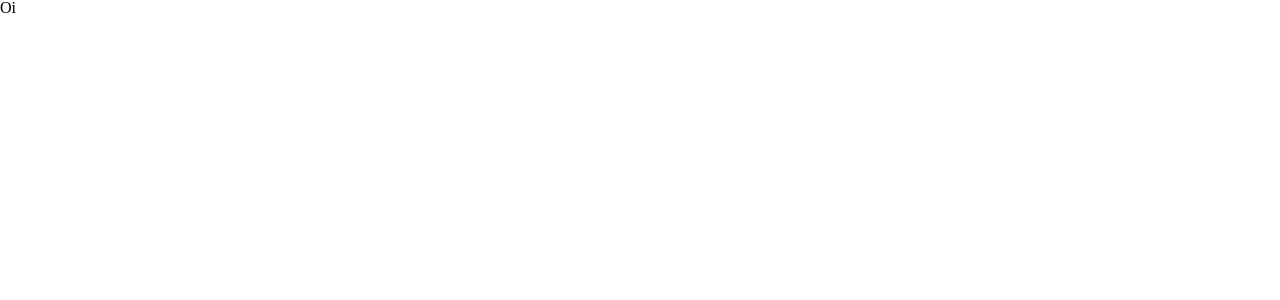
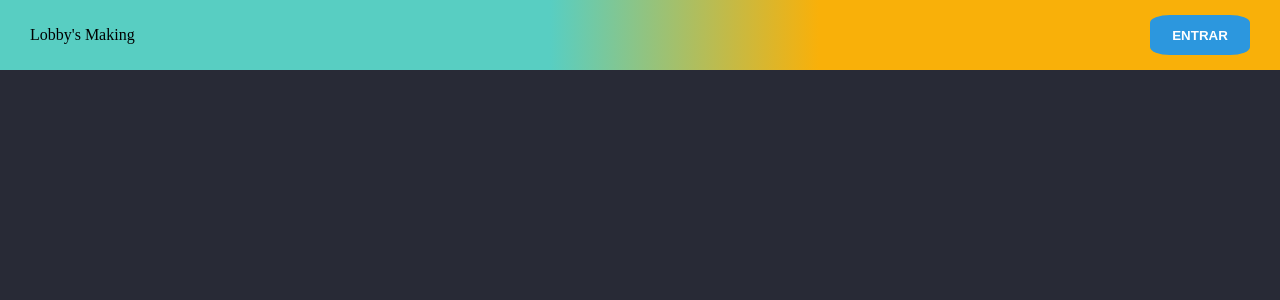
Before and after one commit to Vinicios-Pires/LobbysMakingFront, a React (Create React App) app: page / in a window 1280 px wide. Shown: the top 300 px of the page. Built offline with nearby package versions, Linux system fonts and the light colour scheme.

Commit message:
feat: home page

```diff
--- a/src/App.js
+++ /dev/null
@@ -1,11 +0,0 @@
-import "./styles/reset.css";
-
-function App() {
-	return (
-		<>
-			<h1>Oi</h1>
-		</>
-	);
-}
-
-export default App;
--- /dev/null
+++ b/src/App.jsx
@@ -0,0 +1,34 @@
+import { useState } from "react";
+import { BrowserRouter, Routes, Route } from "react-router-dom";
+
+import LoadingContext from "./contexts/LoadingContext";
+import UserContext from "./contexts/UserContext";
+
+import Home from "./components/home";
+import Signin from "./components/signin";
+
+import "./styles/reset.css";
+import GlobalStyle from "./styles/GlobalStyle";
+
+function App() {
+	const [isLoading, setIsLoading] = useState(false);
+	const [user, setUser] = useState(null);
+
+	return (
+		<>
+			<GlobalStyle />
+			<LoadingContext.Provider value={(isLoading, setIsLoading)}>
+				<UserContext.Provider value={(user, setUser)}>
+					<BrowserRouter>
+						<Routes>
+							<Route path="/" element={<Home />} />
+							<Route path="/login" element={<Signin />} />
+						</Routes>
+					</BrowserRouter>
+				</UserContext.Provider>
+			</LoadingContext.Provider>
+		</>
+	);
+}
+
+export default App;
--- /dev/null
+++ b/src/components/header/header.styled.js
@@ -0,0 +1,38 @@
+import styled from "styled-components";
+
+export const HeaderContainer = styled.div`
+	width: 100vw;
+	height: 70px;
+
+	display: flex;
+	position: fixed;
+	top: 0;
+	left: 0;
+
+	background: rgb(88, 206, 194);
+	background: linear-gradient(
+		90deg,
+		rgba(88, 206, 194, 1) 43%,
+		rgba(249, 176, 9, 1) 64%
+	);
+`;
+
+export const ContainerHome = styled.div`
+	width: 100vw;
+	display: flex;
+	align-items: center;
+	justify-content: space-between;
+	padding: 30px;
+`;
+
+export const ButtonLoginHome = styled.button`
+	width: 100px;
+	height: 40px;
+
+	border-radius: 20%;
+
+	background-color: #2c97de;
+
+	color: white;
+	font-weight: 700;
+`;
--- /dev/null
+++ b/src/components/header/index.jsx
@@ -0,0 +1,24 @@
+import { Link } from "react-router-dom";
+
+import {
+	HeaderContainer,
+	ContainerHome,
+	ButtonLoginHome,
+} from "./header.styled";
+
+export function HeaderHome() {
+	return (
+		<HeaderContainer>
+			<ContainerHome>
+				<h1>Lobby's Making</h1>
+				<Link to="/login">
+					<ButtonLoginHome>ENTRAR</ButtonLoginHome>
+				</Link>
+			</ContainerHome>
+		</HeaderContainer>
+	);
+}
+
+export function HeaderLobby() {
+	return <HeaderContainer></HeaderContainer>;
+}
--- /dev/null
+++ b/src/components/home/home.styled.js
@@ -0,0 +1,8 @@
+import styled from "styled-components";
+
+export const Container = styled.div`
+	width: 100vw;
+	height: 100vh;
+
+	/* background-color: #282a36; */
+`;
--- /dev/null
+++ b/src/components/home/index.jsx
@@ -0,0 +1,12 @@
+import { HeaderHome } from "../header";
+
+import { Container } from "./home.styled";
+
+export default function Home() {
+	return (
+		<>
+			<HeaderHome />
+			<Container></Container>
+		</>
+	);
+}
--- /dev/null
+++ b/src/components/signin/index.jsx
@@ -0,0 +1,9 @@
+import { HeaderLobby } from "../header";
+
+export default function Signin() {
+	return (
+		<>
+			<HeaderLobby />
+		</>
+	);
+}
--- /dev/null
+++ b/src/contexts/LoadingContext.js
@@ -0,0 +1,5 @@
+import { createContext } from "react";
+
+const LoadingContext = createContext();
+
+export default LoadingContext;
--- /dev/null
+++ b/src/contexts/UserContext.js
@@ -0,0 +1,5 @@
+import { createContext } from "react";
+
+const UserContext = createContext();
+
+export default UserContext;
--- /dev/null
+++ b/src/styles/GlobalStyle.js
@@ -0,0 +1,21 @@
+import { createGlobalStyle } from "styled-components";
+
+const GlobalStyle = createGlobalStyle`
+  * {
+    box-sizing: border-box;
+
+    padding: 0;
+    border: 0;
+    margin: 0;
+
+    list-style: none;
+
+  }
+
+  #root {
+    height: 100vh;
+    background-color: #282a36;
+  }
+`;
+
+export default GlobalStyle;
--- a/src/styles/reset.css
+++ b/src/styles/reset.css
@@ -127,3 +127,6 @@ table {
 	border-collapse: collapse;
 	border-spacing: 0;
 }
+a {
+	text-decoration: none;
+}
```
Also changed, not shown: src/index.jsx (renamed from src/index.js).
